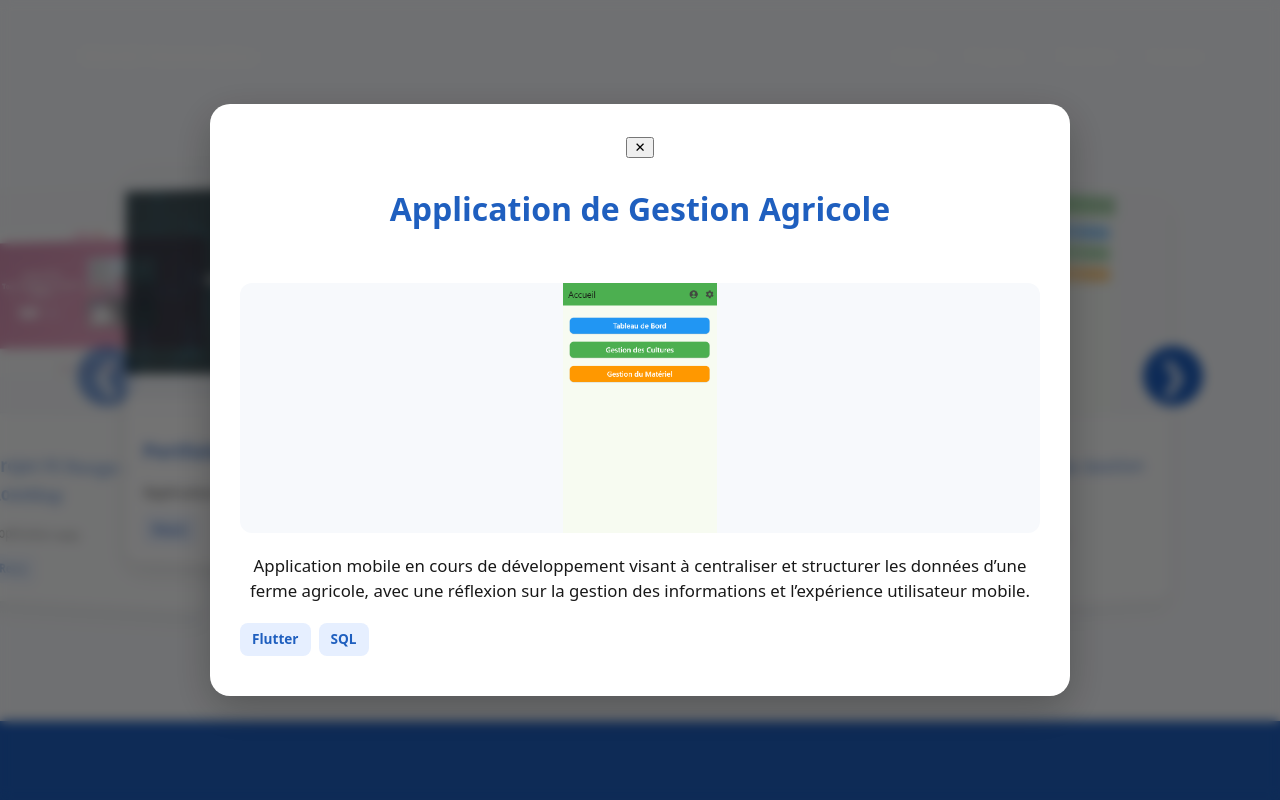
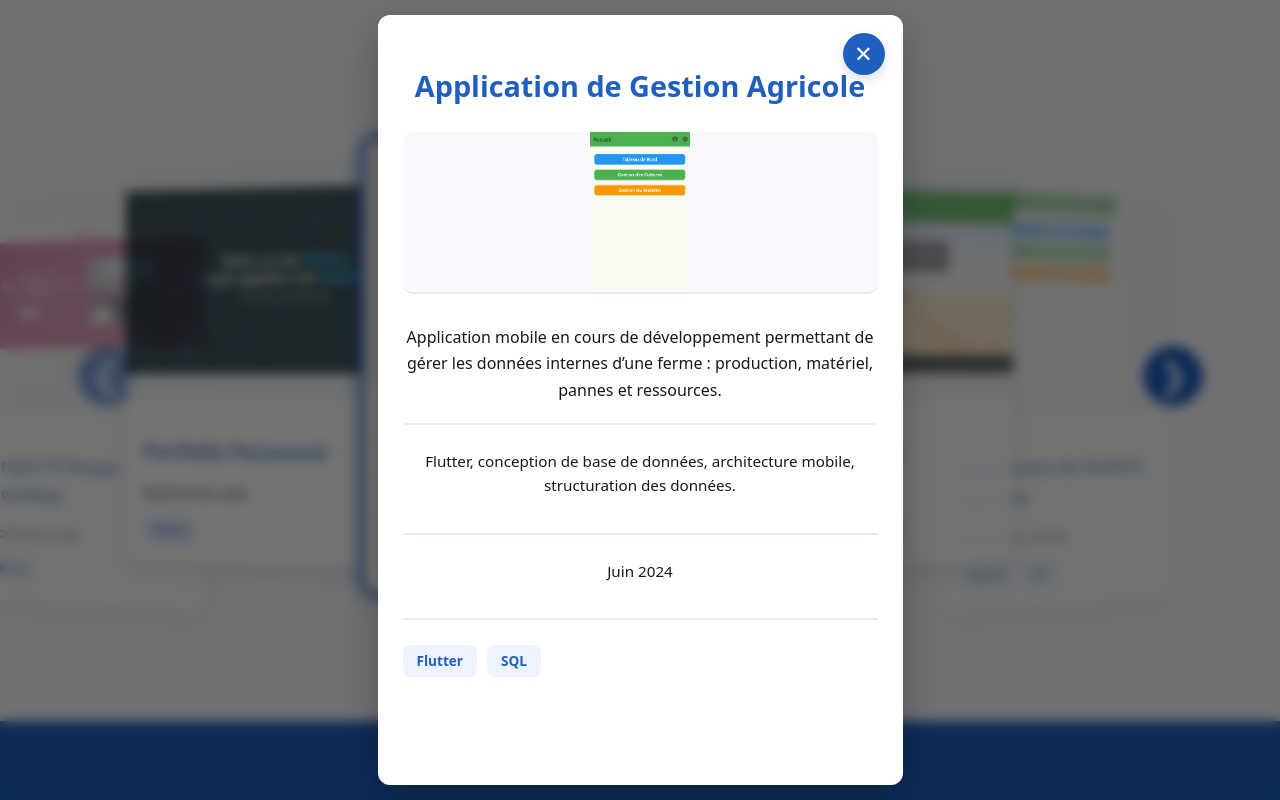
Before and after one commit to madou752/portfolio, a React (Vite) app: page / in a window 1280 px wide. Both pictures are taken after a click on the element 1056 px from the left and 2131 px from the top of the page. Shown: the part 1731-2531 px from the top of the page. Built offline with nearby package versions, Linux system fonts and the light colour scheme.

Commit message:
modification du projet et enrichissement du portefolio

```diff
--- a/src/sections/ProjectModal.jsx
+++ b/src/sections/ProjectModal.jsx
@@ -19,7 +19,7 @@ export default function ProjectModal({ project, onClose }) {
         onClick={(e) => e.stopPropagation()}
       >
         {/* Bouton fermer */}
-        <button className="close-btn" onClick={onClose}>✕</button>
+        <button className="modal-close-btn" onClick={onClose}>✕</button>
 
         {/* Titre */}
         <h2 className="modal-title">{project.title}</h2>
@@ -32,10 +32,20 @@ export default function ProjectModal({ project, onClose }) {
         {/* Description */}
         <p className="modal-description">{project.description}</p>
 
-        {/* Tags */}
-        <div className="project-tags">
+        {/* Compétences développées */}
+        <div className="modal-skills">
+          <p>{project.skills}</p>
+        </div>
+
+        {/* Date */}
+        <div className="modal-date">
+          <p>{project.date}</p>
+        </div>
+
+        {/* Stack */}
+        <div className="modal-stack">
           {project.stack.map((tech, i) => (
-            <span key={i}>{tech}</span>
+            <span key={i} className="stack-tag">{tech}</span>
           ))}
         </div>
 
--- a/src/sections/Projects.css
+++ b/src/sections/Projects.css
@@ -203,11 +203,12 @@
 }
 
 .project-modal {
-  width: 90%;
-  max-width: 800px;
+  width: 75%;
+  max-width: 475px;
+  height: 735px;
   background: #ffffff;
-  border-radius: 20px;
-  padding: 30px;
+  border-radius: 12px; /* ✅ plus rectangulaire */
+  padding: 25px;
   position: relative;
   box-shadow: 0 12px 40px rgba(0, 0, 0, 0.25);
   max-height: 90vh;
@@ -216,8 +217,8 @@
 }
 
 .modal-title {
-  font-size: 2rem;
-  margin-bottom: 50px;
+  font-size: 1.8rem;       /* ✅ plus fin */
+  margin-bottom: 25px;     /* ✅ moins d’espace */
   font-weight: 700;
   color: #1f5fbf;
   text-align: center;
@@ -225,14 +226,47 @@
 
 .modal-image {
   width: 100%;
-  height: 250px;
+  height: 160px;           /* ✅ image plus fine */
   display: flex;
   align-items: center;
   justify-content: center;
   overflow: hidden;
-  margin-bottom: 20px;
+  margin-bottom: 30px;
   background: #f7f9fc;
-  border-radius: 12px;
+  border-radius: 10px;
+  border-bottom: 2px solid #e5e9f2;
+}
+
+.modal-image img {
+  max-width: 85%;
+  max-height: 85%;
+  object-fit: contain;
+}
+
+.modal-description {
+  font-size: 1rem;
+  line-height: 1.65; /* ✅ meilleure lisibilité */
+  opacity: 0.9;
+  margin-bottom: 25px;
+  color: #000;
+  border-bottom: 2px solid #e5e9f2; /* ✅ séparation */
+  padding-bottom: 20px;
+}
+
+.modal-stack {
+  display: flex;
+  flex-wrap: wrap;
+  gap: 10px;
+  margin-bottom: 25px;
+}
+
+.stack-tag {
+  background: #eef4ff;
+  color: #1f5fbf;
+  padding: 6px 14px;
+  border-radius: 8px;
+  font-size: 0.85rem;
+  font-weight: 600;
 }
 
 .modal-image img {
@@ -241,12 +275,53 @@
   object-fit: contain;
 }
 
-.modal-description {
-  font-size: 1.05rem;
+/* ============================= */
+/* COMPÉTENCES DÉVELOPPÉES */
+/* ============================= */
+
+.modal-skills {
+  margin-bottom: 25px;
+  padding-bottom: 20px;
+  border-bottom: 2px solid #e5e9f2; /* ✅ séparation propre */
+}
+
+.modal-skills h4 {
+  font-size: 1.1rem;
+  font-weight: 700;
+  color: #1f5fbf;
+  margin-bottom: 8px;
+}
+
+.modal-skills p {
+  font-size: 0.95rem;
+  line-height: 1.55;
+  color: #000;
   opacity: 0.9;
-  margin-bottom: 20px;
+}
+
+/* ============================= */
+/* DATE DU PROJET */
+/* ============================= */
+
+.modal-date {
+  margin-bottom: 25px;
+  padding-bottom: 20px;
+  border-bottom: 2px solid #e5e9f2; /* ✅ même style */
+}
+
+.modal-date h4 {
+  font-size: 1.1rem;
+  font-weight: 700;
+  color: #1f5fbf;
+  margin-bottom: 8px;
+}
+
+.modal-date p {
+  font-size: 0.95rem;
   color: #000;
+  opacity: 0.9;
 }
+
 
 .project-links {
   display: flex;
@@ -267,3 +342,27 @@
 .project-links a:hover {
   background: #174a94;
 }
+
+.modal-close-btn {
+  position: absolute;
+  top: 18px;
+  right: 18px;
+  width: 42px;
+  height: 42px;
+  border-radius: 50%;
+  background: #1f5fbf;
+  color: white;
+  font-size: 1.4rem;
+  border: none;
+  cursor: pointer;
+  display: flex;
+  align-items: center;
+  justify-content: center;
+  box-shadow: 0 4px 12px rgba(0,0,0,0.15);
+  transition: background 0.3s ease, transform 0.2s ease;
+}
+
+.modal-close-btn:hover {
+  background: #174a94;
+  transform: scale(1.08);
+}
--- a/src/sections/Projects.jsx
+++ b/src/sections/Projects.jsx
@@ -10,45 +10,64 @@ const projects = [
     type: "Application Java",
     image: "/zombicide.png",
     description:
-      "Projet Java visant à digitaliser le jeu Zombicide, avec la mise en place des règles de jeu, la gestion des personnages et des ennemis, et une architecture orientée objet favorisant la lisibilité et l’évolutivité du code.",
+      "Projet de groupe visant à digitaliser le jeu de plateau Zombicide. Le développement inclut la gestion des règles, des personnages, des ennemis et des interactions, avec une architecture orientée objet claire et évolutive.",
+    skills:
+      "Logique informatique, architecture orientée objet, travail en équipe, modélisation des entités.",
+    date: "Mai 2023",
     stack: ["Java"],
+    link: null,
+    code: null,
   },
   {
     title: "Algérie Desert Agro",
     type: "Site vitrine",
     image: "/ada.png",
     description:
-      "Site vitrine développé pour une exploitation agricole, avec pour objectif de présenter l’activité, la production et l’identité de la ferme à travers une interface responsive et accessible.",
-
+      "Site vitrine moderne et responsive destiné à présenter l’activité d’une exploitation agricole, ses produits et son identité visuelle.",
+    skills:
+      "Intégration web, responsive design, structuration de contenu, cohérence visuelle.",
+    date: "Juillet 2023",
     stack: ["HTML", "CSS", "JavaScript"],
     link: "https://ada-dz.com",
+    code: null,
   },
   {
     title: "Application de Gestion Agricole",
     type: "Application mobile",
     image: "/ada_app.png",
     description:
-      "Application mobile en cours de développement visant à centraliser et structurer les données d’une ferme agricole, avec une réflexion sur la gestion des informations et l’expérience utilisateur mobile.",
-
+      "Application mobile en cours de développement permettant de gérer les données internes d’une ferme : production, matériel, pannes et ressources.",
+    skills:
+      "Flutter, conception de base de données, architecture mobile, structuration des données.",
+    date: "Juin 2024",
     stack: ["Flutter", "SQL"],
+    link: null,
+    code: null,
   },
   {
     title: "Site de Gestion de Voitures",
     type: "Application web",
     image: "/agl.png",
     description:
-      "Application web permettant la gestion d’un parc automobile, développée pour mettre en pratique la gestion des données, les interactions utilisateur et l’utilisation d’une base de données relationnelle.",
-
+      "Application web professionnelle permettant la gestion d’un parc automobile : ajout de véhicules, gestion des données et localisation via GPS.",
+    skills:
+      "React, PHP, SQL, intégration de données GPS, développement full-stack.",
+    date: "Septembre 2025",
     stack: ["PHP", "SQL", "React"],
+    link: null,
+    code: null,
   },
   {
     title: "Projet Fil Rouge – RoseMap",
     type: "Application web",
     image: "/rosemap.png",
     description:
-      "Projet fil rouge réalisé en équipe, consistant à développer une application web interactive basée sur une carte dynamique, avec un accent particulier sur la collaboration, l’organisation du code et l’expérience utilisateur.",
-
+      "Projet de groupe réalisé pour Octobre Rose. L’application regroupe toutes les actions liées à l’événement via une carte interactive.",
+    skills:
+      "React, collaboration avec designers, gestion d’équipe, UX centrée utilisateur.",
+    date: "Novembre 2025",
     stack: ["React"],
+    link: null,
     code: "https://github.com/yanisberthaud/rose-map",
   },
   {
@@ -56,10 +75,13 @@ const projects = [
     type: "Application web",
     image: "/portefolio.png",
     description:
-      "Portfolio personnel développé en React afin de présenter mes projets et compétences techniques, tout en mettant en pratique le design d’interface, la structuration des composants et les bonnes pratiques du développement front-end.",
-
+      "Portfolio moderne développé en React pour présenter mes projets, compétences et expériences avec un design soigné et des animations fluides.",
+    skills:
+      "React, UI/UX, animations front-end, structuration de composants.",
+    date: "Novembre 2025",
     stack: ["React"],
-    code : "https://github.com/madou752/portfolio",
+    link: null,
+    code: "https://github.com/madou752/portfolio",
   },
 ];
 
```
Also changed, not shown: vercel.json (deleted).
